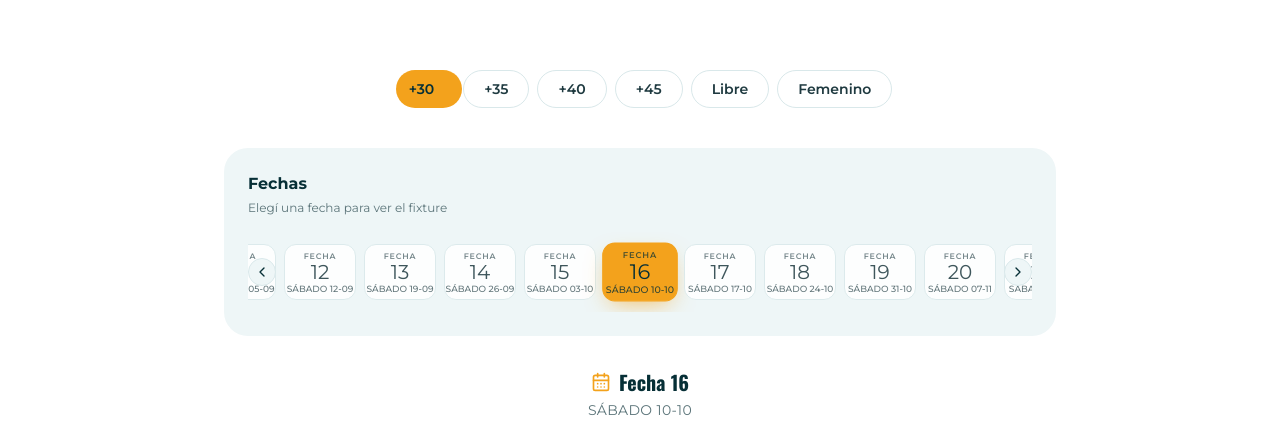
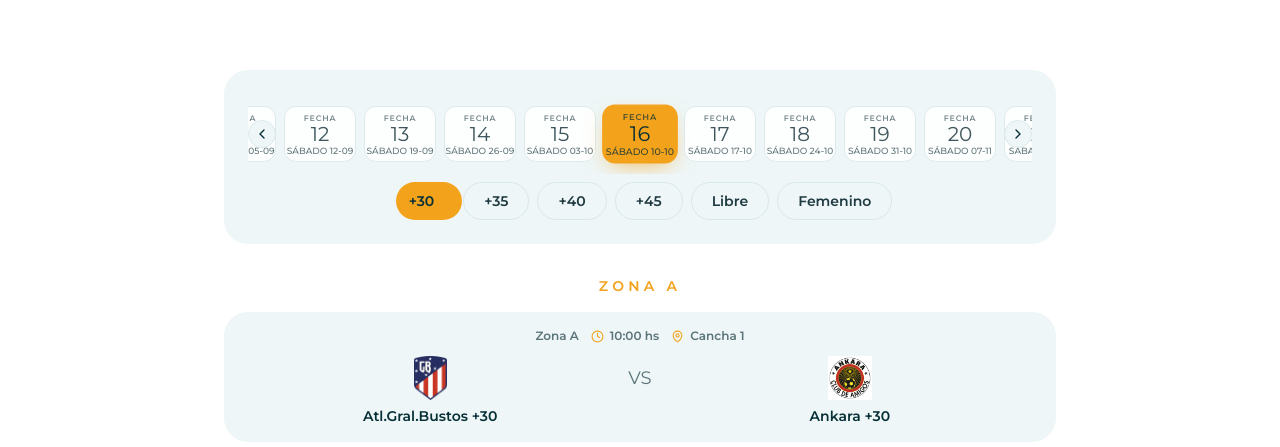
Before and after one commit to CodeTlon/imperial-web, a Next.js app: page /fixture in a window 1280 px wide. Shown: the part 346-793 px from the top of the page. Built offline with nearby package versions, Linux system fonts and the light colour scheme; no server answers.

Commit message:
torneo-imperial-v2: fixture con fechas y categorias en una sola card, sin encabezado repetido

```diff
--- a/src/app/fixture/page.tsx
+++ b/src/app/fixture/page.tsx
@@ -1,7 +1,6 @@
 'use client'
 
 import { useState, useEffect } from 'react'
-import { CalendarDays } from 'lucide-react'
 import MatchCard from '@/components/match/MatchCard'
 import ShareButton from '@/components/share/ShareButton'
 import Navbar from '@/components/layout/Navbar'
@@ -41,24 +40,16 @@ export default function FixturePage() {
         <section className="section-pad">
           <div className="max-w-4xl mx-auto px-4 sm:px-6 lg:px-8">
 
-            <CategoryTabs options={categoriasConDatos} value={cat} onChange={(c) => setCat(c as Categoria)} />
-
-            {/* Selector de fecha (jornada) */}
+            {/* Un solo contenedor: fechas arriba, categorías abajo */}
             <div className="card mb-8">
-              <p className="font-bold mb-1" style={{ color: 'var(--demo-heading)' }}>Fechas</p>
-              <p className="text-xs mb-4" style={{ color: 'var(--demo-muted)' }}>Elegí una fecha para ver el fixture</p>
-              <CarruselFechas fechas={fechas} numero={numeroFecha} onChange={setNumeroFecha} />
+              <CarruselFechas fechas={fechas} numero={numeroFecha} onChange={setNumeroFecha} className="mb-2" />
+              <div className="[&>div]:!mb-0">
+                <CategoryTabs options={categoriasConDatos} value={cat} onChange={(c) => setCat(c as Categoria)} />
+              </div>
             </div>
 
             {fecha && (
               <div>
-                <div className="text-center mb-6">
-                  <h2 className="font-bold text-xl flex items-center justify-center gap-2" style={{ color: 'var(--demo-heading)' }}>
-                    <CalendarDays size={20} style={{ color: 'var(--demo-accent)' }} /> Fecha {fecha.numero}
-                  </h2>
-                  <p className="text-sm uppercase tracking-wide mt-1" style={{ color: 'var(--demo-muted)' }}>{fecha.fechaLabel}</p>
-                </div>
-
                 {(['A', 'B'] as const).map((zona) => {
                   const delaZona = fecha.partidos.filter((p) => p.zona === zona)
                   if (delaZona.length === 0) return null
```
